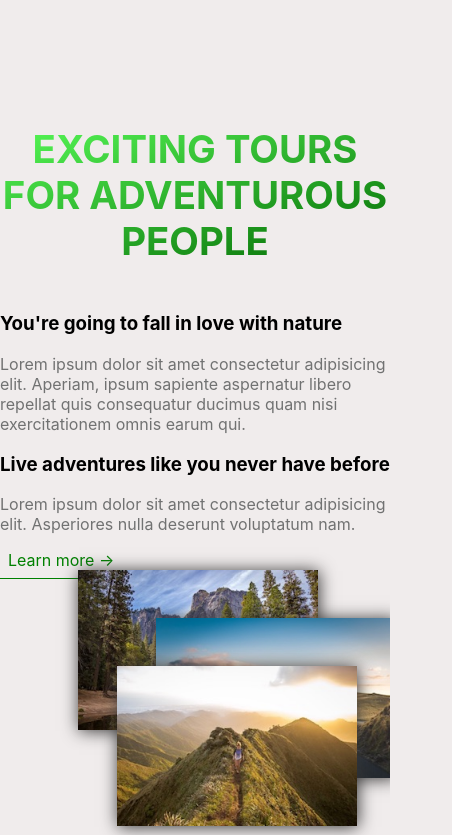
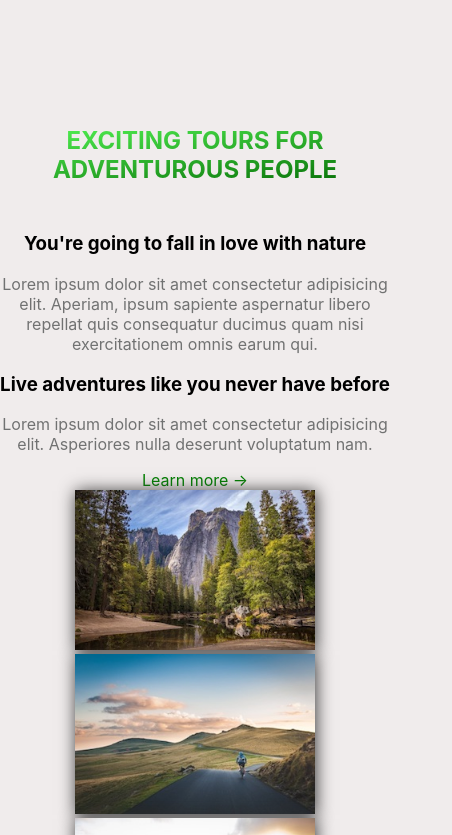
Before and after one commit to ashrofdev/natours-in-react, a React (Create React App) app: page / in a window 390 px wide. Shown: the part 829-1664 px from the top of the page, 452 px wide, since content can reach past the window. Built offline with nearby package versions, Linux system fonts and the light colour scheme.

Commit message:
making it responsive on phone sizw

```diff
--- a/src/components/Btns/btn.css
+++ b/src/components/Btns/btn.css
@@ -52,3 +52,11 @@
     background-color: green;
     color: #fff;
 }
+
+@media only screen and (max-width: 500px) {
+    .headings {
+        text-align: center;
+        margin: 3rem 0;
+        font-size: 1rem;
+    }
+}
--- a/src/components/Story/story.css
+++ b/src/components/Story/story.css
@@ -41,5 +41,9 @@
 @media only screen and (max-width: 500px) {
     .about-grid {
         display: block;
+        text-align: center;
+    }
+    .right {
+        display: block;
     }
 }
--- a/src/components/booking/booking.css
+++ b/src/components/booking/booking.css
@@ -31,9 +31,19 @@
 .book .checks input {
     margin: 0 1rem;
 }
-@media only screen and (max-width: 500px) {
+@media only screen and (max-width: 800px) {
     .booking {
         display: block;
     }
-
-  }
+    .booking .cont .input {
+        width: 18rem;
+    }
+}
+@media only screen and (max-width: 500px) {
+    .booking .cont {
+        background-image: linear-gradient(100deg, rgba(255, 255, 255, 0.774), rgba(255, 255, 255, 0.062)), url(../img/nat-10.jpg);
+    }
+    .checks {
+        flex-direction: column;
+    }
+}
--- a/src/components/features/features.css
+++ b/src/components/features/features.css
@@ -42,5 +42,6 @@ p {
 @media only screen and (max-width: 500px) {
     .features {
         display: block;
+        padding: 20rem 1rem;
     }
 }
--- a/src/components/footer/footer.css
+++ b/src/components/footer/footer.css
@@ -44,10 +44,15 @@
     .foot {
         flex-direction: column;
         align-items: center;
+        padding: 1rem;
     }
     .foot .text {
-        width: 100%;
+        width: 90%;
         margin-top: 2rem;
         text-align: center;
     }
+    .left ul li {
+        font-size: .7rem;
+        padding: .1rem;
+    }
 }
--- a/src/components/testi/testi.css
+++ b/src/components/testi/testi.css
@@ -90,6 +90,7 @@ video {
         display: block;
     }
     .testi .card {
+        padding: 0;
       transform: skew(0deg);
     }
     .testi .card .conte {
```
